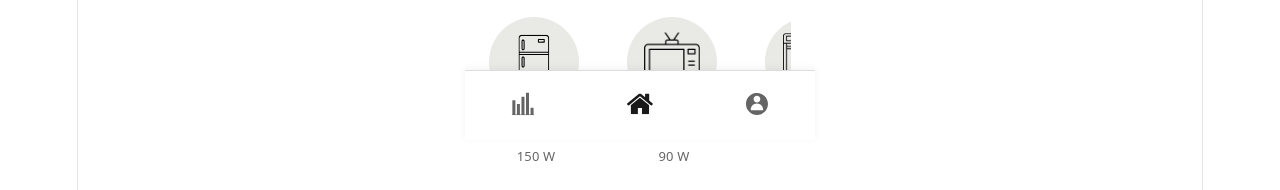
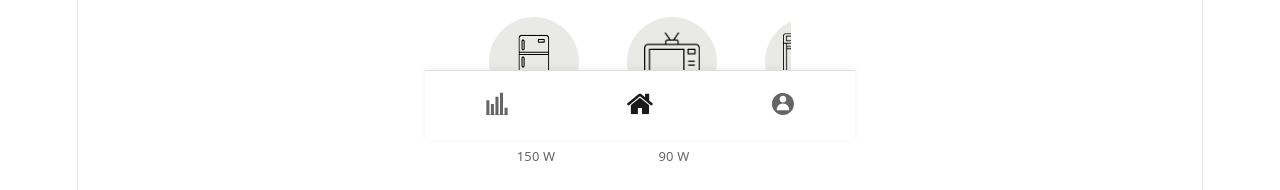
Before and after one commit to rojaslesly/smartMeter, a React (Vite) app: page / in a window 1280 px wide. Shown: the part 660-850 px from the top of the page. Built offline with nearby package versions, Linux system fonts and the light colour scheme; no server answers.

Commit message:
Anchored Dashboard

```diff
--- a/src/dashboard/Dashboard.jsx
+++ b/src/dashboard/Dashboard.jsx
@@ -37,10 +37,13 @@ export default function BottomNav({ page, setPage, setMode }) {
 
 const styles = {
   nav: {
-        position: "sticky",
+    position: "fixed",
     bottom: 0,
+    left: "50%",
+    transform: "translateX(-50%)",
+
     width: "100%",
-
+    maxWidth: "430px",
     height: "70px",
 
     display: "flex",
--- a/src/frames/AppLayout.jsx
+++ b/src/frames/AppLayout.jsx
@@ -1,19 +1,21 @@
 export default function AppLayout({ children }) {
   return (
-      <main
-        style={{
+    <main style={styles.phoneFrame}>
+      {children}
+    </main>
+  );
+}
+
+const styles = {
+  phoneFrame: {
     width: "100%",
     maxWidth: "430px",
     minHeight: "100vh",
     margin: "0 auto",
     padding: "20px",
+    paddingBottom: "90px",
     fontFamily: "system-ui",
     boxSizing: "border-box",
     background: "white",
-
-        }}
-      >
-        {children}
-      </main>
-    );
-  }
+  },
+};
```
Lines whose indentation alone changed are shown as unchanged.
